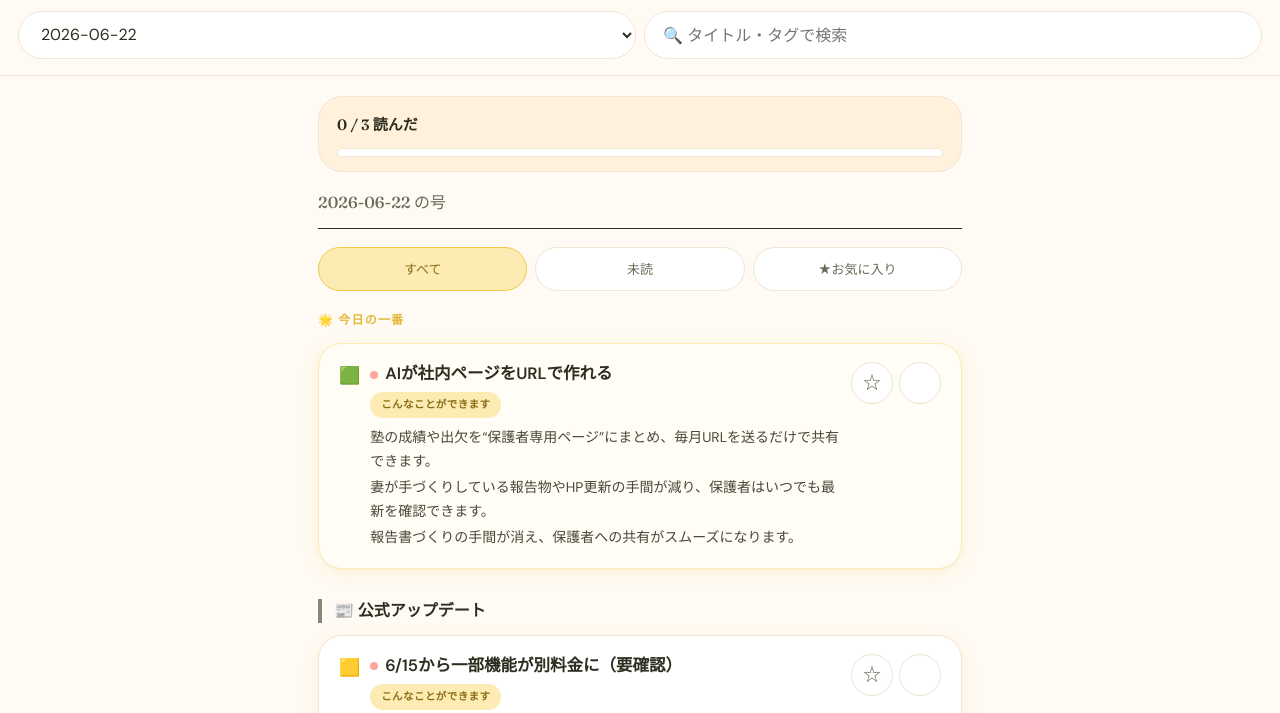
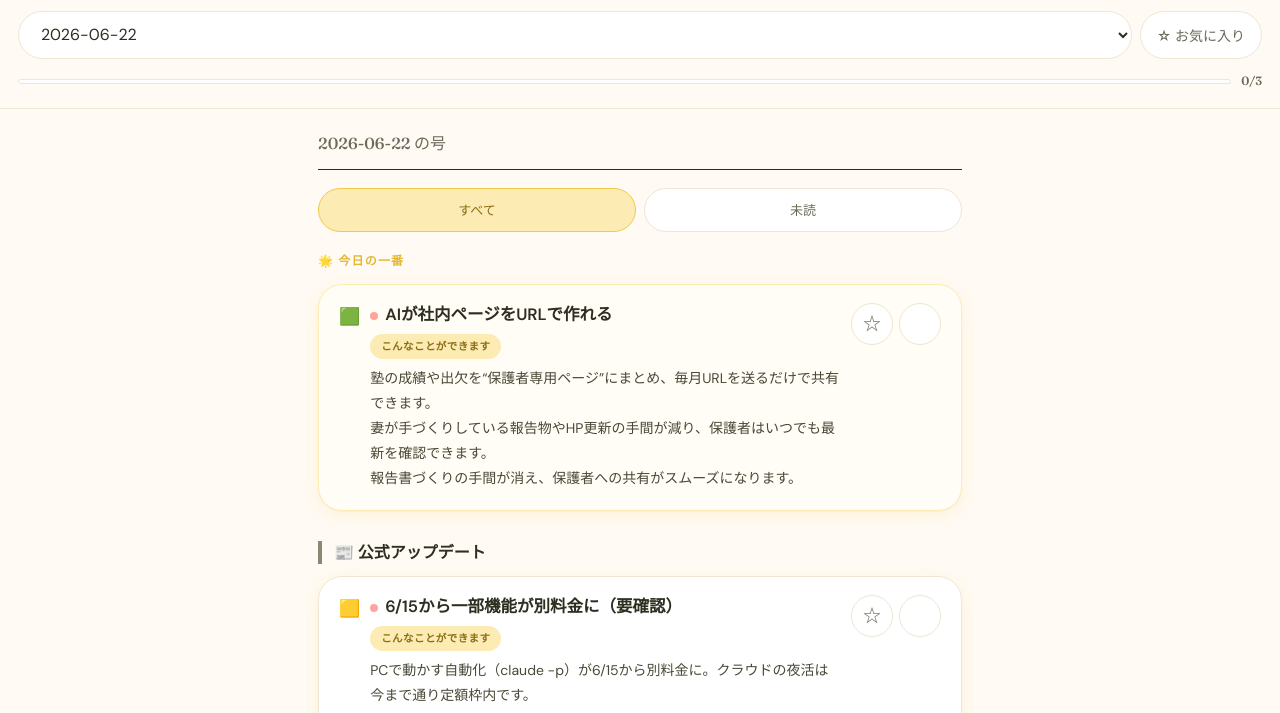
Before and after one commit to oikaze-juku/cc-daily, a website: page index.html in a window 1280 px wide. Shown: the part 51-764 px from the top of the page. Drawn offline with Linux system fonts and the light colour scheme; a web font is replaced by a local one.

Commit message:
feat: 検索を廃止しヘッダーに★お気に入りボタン・進捗バーを細い上部固定に変更

```diff
--- a/app.js
+++ b/app.js
@@ -11,7 +11,6 @@ let read = getSet(LS_READ);
 let manifest = [];
 let current = null;     // 表示中の号
 let filter = 'all';     // all | unread | fav
-let query = '';
 
 async function loadJSON(path) {
   const res = await fetch(path, { cache: 'no-store' });
@@ -61,33 +60,31 @@ function itemCard(item) {
     </details>`;
 }
 
-// その号の既読進捗バー（タスク管理）
-function progressView(issue) {
+// その号の既読進捗（細い・上部固定バー）
+function renderProgress(issue) {
+  if (!issue || filter === 'fav') { $('#progressbar').innerHTML = ''; return; }
   const items = allItems(issue);
   const total = items.length;
   const done = items.filter((i) => read.has(i.url)).length;
   const pct = total ? Math.round((done / total) * 100) : 0;
   const allDone = total > 0 && done === total;
-  return `
-    <div class="progress${allDone ? ' done' : ''}">
-      <div class="progress-head">
-        <span class="progress-num">${done} / ${total} ${allDone ? '読了！' : '読んだ'}</span>
-      </div>
-      <div class="progress-bar"><div class="progress-fill" style="width:${pct}%"></div></div>
+  $('#progressbar').innerHTML = `
+    <div class="pbar${allDone ? ' done' : ''}">
+      <span class="pbar-track"><span class="pbar-fill" style="width:${pct}%"></span></span>
+      <span class="pbar-num">${done}/${total}${allDone ? ' 読了' : ''}</span>
     </div>`;
 }
 
 function filterBar() {
   const tab = (key, label) => `<button class="ftab${filter === key ? ' on' : ''}" data-filter="${key}">${label}</button>`;
-  return `<div class="filters">${tab('all', 'すべて')}${tab('unread', '未読')}${tab('fav', '★お気に入り')}</div>`;
+  return `<div class="filters">${tab('all', 'すべて')}${tab('unread', '未読')}</div>`;
 }
 
-const matchesQuery = (it) => !query || it.title_ja.includes(query) || (it.tags || []).some((t) => t.includes(query));
+const legend = `<div class="legend"><span>🟩 公式・本家発で安心</span><span>🟦 信頼できる二次情報</span><span>🟨 要注意（理由つき）</span></div>`;
 
 // 通常表示（1つの号）
 function renderIssue(issue) {
-  const legend = `<div class="legend"><span>🟩 公式・本家発で安心</span><span>🟦 信頼できる二次情報</span><span>🟨 要注意（理由つき）</span></div>`;
-  const top = issue.headline_top
+  const top = issue.headline_top && (filter !== 'unread' || !read.has(issue.headline_top.url))
     ? `<section class="top"><h2>🌟 今日の一番</h2>${itemCard(issue.headline_top)}</section>`
     : '';
   const quiet = issue.quiet_day ? `<p class="quiet">今日は静かでした。</p>` : '';
@@ -96,27 +93,28 @@ function renderIssue(issue) {
     if (!items.length) return '';
     return `<section class="cat" data-key="${cat.key || ''}"><h3>${cat.label || cat.key}</h3>${items.map(itemCard).join('')}</section>`;
   }).join('');
-  const topVisible = top && (filter !== 'unread' || !read.has(issue.headline_top.url)) ? top : '';
-  $('#issue').innerHTML = `${progressView(issue)}<h1>${issue.date} の号</h1>${filterBar()}${quiet}${topVisible}${cats}${legend}`;
+  $('#issue').innerHTML = `<h1>${issue.date} の号</h1>${filterBar()}${quiet}${top}${cats}${legend}`;
 }
 
 // お気に入り横断表示（全号からお気に入り記事を集約）
 async function renderFavorites() {
-  const legend = `<div class="legend"><span>🟩 公式・本家発で安心</span><span>🟦 信頼できる二次情報</span><span>🟨 要注意（理由つき）</span></div>`;
   const collected = [];
   for (const m of manifest) {
     try {
       const issue = await loadJSON(m.path);
-      allItems(issue).forEach((it) => { if (favorites.has(it.url)) collected.push({ ...it, _date: issue.date }); });
+      allItems(issue).forEach((it) => { if (favorites.has(it.url)) collected.push(it); });
     } catch (e) { /* skip */ }
   }
   const body = collected.length
     ? `<section class="cat"><h3>★ お気に入り（${collected.length}件）</h3>${collected.map(itemCard).join('')}</section>`
     : `<p class="quiet">まだお気に入りがありません。記事の ☆ をタップすると、ここにまとまります。</p>`;
-  $('#issue').innerHTML = `<h1>★ お気に入り</h1>${filterBar()}${body}${legend}`;
+  $('#issue').innerHTML = `<h1>★ お気に入り</h1>${body}${legend}`;
 }
 
 function render() {
+  renderProgress(current);
+  $('#favBtn').classList.toggle('on', filter === 'fav');
+  $('#favBtn').innerHTML = filter === 'fav' ? '★ お気に入り' : '☆ お気に入り';
   if (filter === 'fav') { renderFavorites(); return; }
   if (current) renderIssue(current);
 }
@@ -126,7 +124,8 @@ async function boot() {
   const sel = $('#dates');
   sel.innerHTML = manifest.map((m) => `<option value="${m.path}">${m.date}</option>`).join('');
   sel.addEventListener('change', async () => { current = await loadJSON(sel.value); filter = 'all'; render(); });
-  $('#q').addEventListener('input', (e) => { query = e.target.value.trim(); render(); });
+
+  $('#favBtn').addEventListener('click', () => { filter = filter === 'fav' ? 'all' : 'fav'; render(); });
 
   // ☆✓ トグルとフィルタ切替（イベント委譲）
   $('#issue').addEventListener('click', (e) => {
--- a/index.html
+++ b/index.html
@@ -7,7 +7,7 @@
   <link rel="preconnect" href="https://fonts.googleapis.com" />
   <link rel="preconnect" href="https://fonts.gstatic.com" crossorigin />
   <link href="https://fonts.googleapis.com/css2?family=Fraunces:opsz,wght@9..144,500;9..144,600;9..144,900&family=Zen+Maru+Gothic:wght@400;500;700;900&family=DM+Sans:wght@400;500;600&display=swap" rel="stylesheet" />
-  <link rel="stylesheet" href="styles.css?v=7" />
+  <link rel="stylesheet" href="styles.css?v=8" />
 </head>
 <body>
   <header>
@@ -17,10 +17,11 @@
     </div>
     <div class="controls">
       <select id="dates" aria-label="号を選ぶ"></select>
-      <input id="q" type="search" placeholder="🔍 タイトル・タグで検索" />
+      <button id="favBtn" class="fav-toggle" aria-label="お気に入りを見る">☆ お気に入り</button>
     </div>
+    <div id="progressbar"></div>
   </header>
   <main id="issue">読み込み中…</main>
-  <script type="module" src="app.js?v=7"></script>
+  <script type="module" src="app.js?v=8"></script>
 </body>
 </html>
--- a/styles.css
+++ b/styles.css
@@ -34,6 +34,12 @@ header {
   border:1.5px solid var(--line); border-radius:24px; padding:0 18px; font-size:16px; font-family:var(--jp);
 }
 .controls select:focus, .controls input:focus { outline:none; border-color:var(--kiku); box-shadow:0 0 0 3px var(--kiku-soft); }
+.fav-toggle {
+  flex-shrink:0; min-height:48px; padding:0 16px; background:var(--card); color:var(--sub);
+  border:1.5px solid var(--line); border-radius:24px; font-size:14px; font-weight:500;
+  font-family:var(--jp); cursor:pointer; -webkit-tap-highlight-color:transparent; white-space:nowrap;
+}
+.fav-toggle.on { background:var(--kiku-soft); color:#8A6D14; border-color:var(--kiku); }
 
 /* ===== 凡例 ===== */
 .legend {
@@ -113,14 +119,14 @@ main > h1 {
 .src:active::after { transform:translateX(4px); }
 .quiet { color:var(--sub); font-style:italic; }
 
-/* ===== 進捗バー（タスク管理・その号の既読数） ===== */
-.progress { background:var(--cream); border:1px solid var(--line); border-radius:24px; padding:14px 18px; margin:0 0 16px; }
-.progress-head { display:flex; justify-content:space-between; align-items:center; margin-bottom:9px; }
-.progress-num { font-family:var(--serif); font-weight:600; font-size:15px; color:var(--ink); }
-.progress.done .progress-num { color:#8A6D14; }
-.progress-bar { height:9px; background:#fff; border:1px solid var(--line); border-radius:999px; overflow:hidden; }
-.progress-fill { height:100%; background:var(--kiku); border-radius:999px; transition:width .35s ease; }
-.progress.done .progress-fill { background:var(--green); }
+/* ===== 進捗バー（細い・ヘッダー内に固定） ===== */
+#progressbar:empty { display:none; }
+.pbar { display:flex; align-items:center; gap:10px; margin-top:11px; }
+.pbar-track { flex:1; height:5px; background:#fff; border:1px solid var(--line); border-radius:999px; overflow:hidden; }
+.pbar-fill { display:block; height:100%; background:var(--kiku); border-radius:999px; transition:width .35s ease; }
+.pbar.done .pbar-fill { background:var(--green); }
+.pbar-num { font-family:var(--serif); font-size:12px; font-weight:600; color:var(--sub); white-space:nowrap; }
+.pbar.done .pbar-num { color:var(--green-ink); }
 
 /* ===== フィルタ（すべて/未読/お気に入り） ===== */
 .filters { display:flex; gap:8px; margin:0 0 18px; }
```
